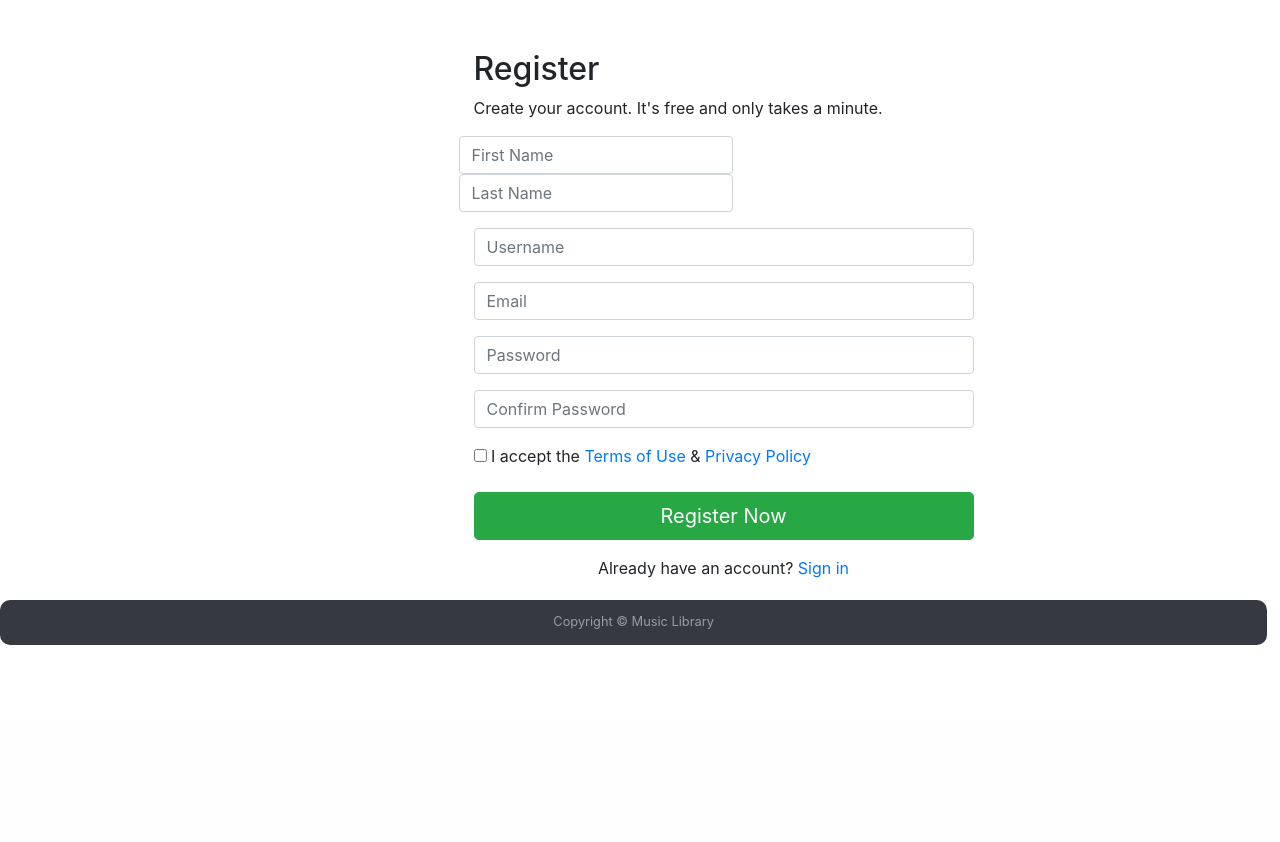
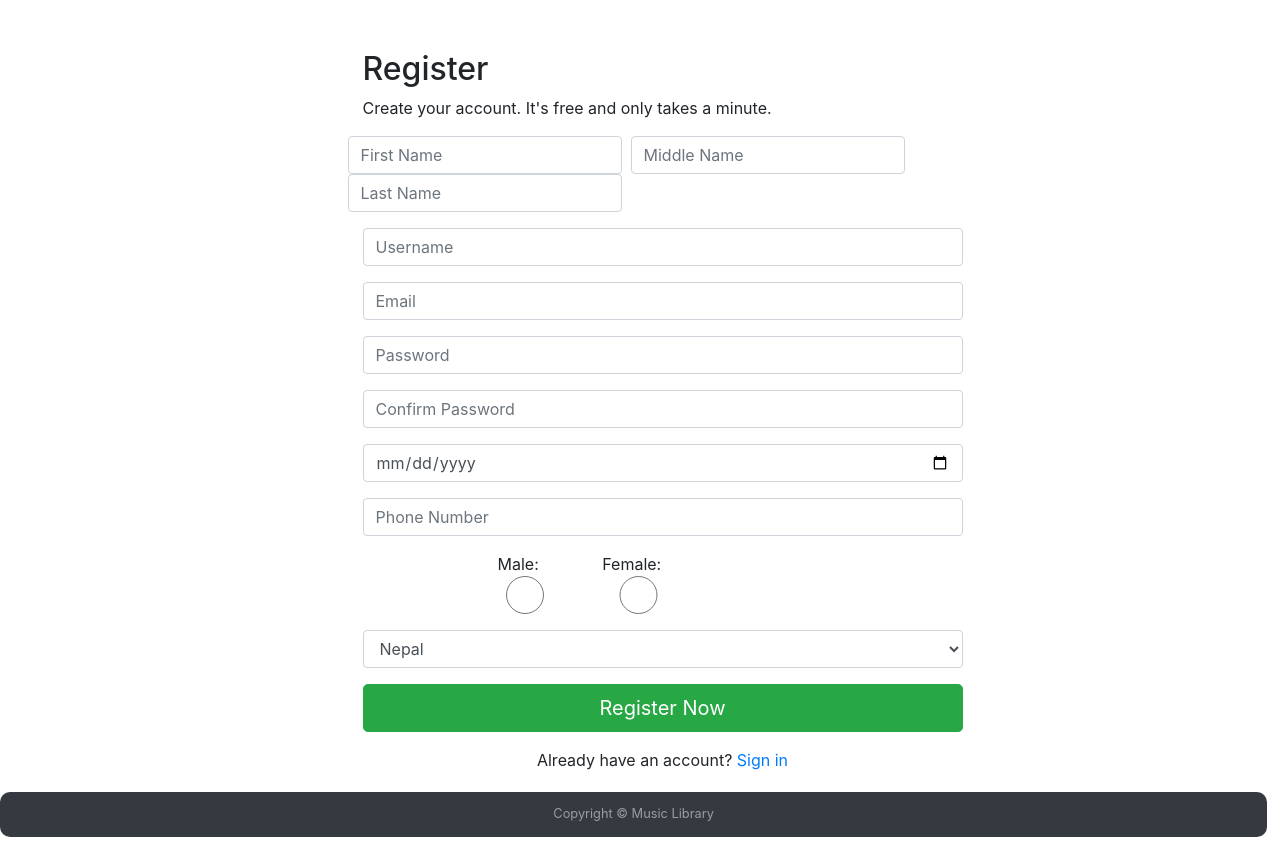
Before and after one commit to iammdsameer/Binaries_ADC3, a Django app: page /user/register/ in a window 1280 px wide. Shown: the part 76-918 px from the top of the page. Before the commit the page ends 721 px from the top, so only its background shows below. Run offline with Django 3.2, Linux system fonts and the light colour scheme; grey boxes labelled with a size stand in for pictures from a placeholder-image service; some libraries are stand-ins or nearby versions.

```diff
--- a/templates/base.html
+++ b/templates/base.html
@@ -54,15 +54,15 @@
                         </li>
                         <li class="nav-item">
                             {% if user.is_authenticated%}
-                            <a class="nav-link" href="../user/profile"
+                            <a class="nav-link" href="/user/profile/"
                                 >My Account</a
                             >
                             {%else%}
-                            <a class="nav-link" href="../user/login">Login</a>
+                            <a class="nav-link" href="/user/login/">Login</a>
                             {%endif%}
                         </li>
                         <li class="nav-item">
-                            <a class="nav-link" href="../user/contact">Contact</a>
+                            <a class="nav-link" href="/user/contact/">Contact</a>
                         </li>
                     </ul>
                 </div>
--- a/user/templates/user/login.html
+++ b/user/templates/user/login.html
@@ -27,5 +27,8 @@
         {{error}}
         <button type="submit" class="btn btn-primary">Login</button>
     </form>
+    <div class="text-center">
+        Do not have account ? <a href="/user/register">Register</a>
+    </div>
 </div>
 {% endblock %}
--- a/user/templates/user/register.html
+++ b/user/templates/user/register.html
@@ -1,6 +1,8 @@
 {%extends 'base.html'%} {%block content%}
 
-<div class="signup-form" style="width:500px;margin-left:35%; margin-top:50px">
+<div class="signup-form" style="width:600px;margin-left:25%; margin-top:50px">
+    <p style="color: red;">{{error}}</p>
+
     <form method="POST">
         {%csrf_token%}
         <h2>Register</h2>
@@ -9,7 +11,7 @@
         </p>
         <div class="form-group">
             <div class="row">
-                <div class="col-xs-6">
+                <div class="col-xs-4">
                     <input
                         type="text"
                         class="form-control"
@@ -18,7 +20,17 @@
                         required="required"
                     />
                 </div>
-                <div class="col-xs-6">
+                &nbsp;&nbsp;
+                <div class="col-xs-4">
+                    <input
+                        type="text"
+                        class="form-control"
+                        name="middle_name"
+                        placeholder="Middle Name"
+                    />
+                </div>
+                &nbsp;&nbsp;
+                <div class="col-xs-4">
                     <input
                         type="text"
                         class="form-control"
@@ -65,12 +77,51 @@
                 required="required"
             />
         </div>
+
         <div class="form-group">
-            <label class="checkbox-inline"
-                ><input type="checkbox" required="required" /> I accept the
-                <a href="#">Terms of Use</a> &amp;
-                <a href="#">Privacy Policy</a></label
-            >
+            <input
+                type="date"
+                class="form-control"
+                name="dob"
+                placeholder="Date of birth"
+            />
+        </div>
+        <div class="form-group">
+            <input
+                type="phone"
+                class="form-control"
+                name="phone"
+                placeholder="Phone Number"
+            />
+        </div>
+
+        <div class="form-group">
+            <div class="row" style="padding-left: 25%;padding-right: 25%;">
+                <div class="col-xs-4" style="padding-right: 50px;">
+                    <span>Male:</span> &nbsp;&nbsp;<input
+                        type="radio"
+                        class="form-control"
+                        name="gender"
+                        value="Male"
+                    />
+                </div>
+                <div class="col-xs-4">
+                    <span>Female:</span> &nbsp;&nbsp;<input
+                        type="radio"
+                        class="form-control"
+                        name="gender"
+                        value="Female"
+                    />
+                </div>
+            </div>
+        </div>
+
+        <div class="form-group">
+            <select class="form-control" name="country">
+                <option value="Nepal">Nepal</option>
+                <option value="India">India</option>
+                <option value="USA">USA</option>
+            </select>
         </div>
         <div class="form-group">
             <button type="submit" class="btn btn-success btn-lg btn-block">
@@ -79,7 +130,7 @@
         </div>
     </form>
     <div class="text-center">
-        Already have an account? <a href="../login">Sign in</a>
+        Already have an account? <a href="/user/login">Sign in</a>
     </div>
 </div>
 
--- a/user/urls.py
+++ b/user/urls.py
@@ -16,7 +16,7 @@ Including another URLconf
 
 from django.urls import path, include
 from . import views
-
+app_name = "user"
 urlpatterns = [
     path('login/', views.user_login, name="login"),
     path('register/',views.register, name='register'),
--- a/user/views.py
+++ b/user/views.py
@@ -5,77 +5,85 @@ from django.urls import reverse
 from django.contrib.auth.models import User, auth
 from django.contrib.auth import authenticate, login, logout
 from django.http import HttpResponse, HttpResponseRedirect
+from django.contrib.auth.decorators import login_required
 
 
 
 
-def index(request):
-    costumers = Customers.objects.all()
-    if request.GET:
-        query = request.GET['q']
-        costumers = get_data_queryset(str(query))
+def register(request):
+    if request.method =='POST':
+        if request.POST['password1']==request.POST['password2']:
+            try:
+                user = User.objects.get(username=request.POST['username'])
+                return render(request,'user/register.html',{'error':'Error: Username is already taken'})
+            except User.DoesNotExist:
+                f_name = request.POST['first_name'].capitalize()
+                l_name = request.POST['last_name'].capitalize()
+                m_name = request.POST['middle_name'].capitalize()
+                dob = request.POST['dob']
+                phone = request.POST['phone']
+                country = request.POST['country']
+                gender = request.POST['gender']
+                username = request.POST['username']
+                email = request.POST['email']
+                password1 = request.POST['password1']
+                user = User.objects.create_user(username=username, password=password1)
 
-    return render(request, 'user/login.html', {'user': user})
+                customers = Customers(email=email,f_name=f_name,l_name=l_name,m_name=m_name,dob=dob,phone=phone,gender = gender, country=country)
 
-def register(request):
-    if request.method == 'POST':
-        first_name = request.POST['first_name']
-        last_name = request.POST['last_name']
-        username = request.POST['username']
-        email = request.POST['email']
-        password1 = request.POST['password1']
-        password2 = request.POST['password2']
-        user = User.objects.create_user(username=username, password=password1,email=email,first_name=first_name,last_name=last_name)
-        user.save()
-        return redirect('/')
+                auth.login(request,user)
+                return redirect('user:profile')
+        else:
+             return render(request, "user/register.html", context={'error':'Error: Password Do not match'})
+
     else:
-        return render(request,'user/register.html',context={})
+        return render(request, "user/register.html", context={})
 
 
 def user_login(request):
-    context={}
+    context = {}
     if request.method == "POST":
-        username = request.POST['username']
-        password = request.POST['password']
+        username = request.POST["username"]
+        password = request.POST["password"]
         user = authenticate(request, username=username, password=password)
         if user:
             login(request, user)
-            return HttpResponseRedirect(reverse('profile'))
+            return redirect("user:profile")
     else:
-        context['error'] = "Provide valid credentials !!"
-        return render(request, 'user/login.html',context)
+        context["error"] = "Provide valid credentials !!"
+        return render(request, "user/login.html", context)
 
 
 def user_logout(request):
-    if request.method=="POST":
+    if request.method == "POST":
         logout(request)
-        return HttpResponseRedirect(reverse('login'))
+        return redirect("music:homepage")
 
+@login_required(login_url='/user/login/')
 def profile(request):
     music = Musics.objects.all()
     # context['user'] = request.user
     if request.POST:
 
-        customer_id = request.POST['cid']
-        Customers.objects.filter(id = cid).update(is_premium='True')
+        customer_id = request.POST["cid"]
+        Customers.objects.filter(id=cid).update(is_premium="True")
 
-
-    return render(request,'user/profile.html',context={'musics':music})
+    return render(request, "user/profile.html", context={"musics": music})
 
 
 def contact(request):
-    #if request.method=="POST":
-        #name=request.POST['name']
+    # if request.method=="POST":
+    # name=request.POST['name']
 
-       return render(request,'user/contact.html',context={})
+    return render(request, "user/contact.html", context={})
+
 
 def get_data_queryset(query=None):
     queryset = []
-    queries = query.split(' ')
+    queries = query.split(" ")
     for q in queries:
         costumers = Costumers.objects.filter(
-            Q(f_name__icontains=q) |
-            Q(l_name__icontains=q) | Q(email__icontains=q)
+            Q(f_name__icontains=q) | Q(l_name__icontains=q) | Q(email__icontains=q)
         )
 
         for c in costumers:
```
Also changed, not shown: user/forms.py (+8 -5 lines), user/models.py (+6 -1 lines), user/templates/user/profile.html (+16 -0 lines), user/migrations/0004_auto_20200127_1316.py (added), user/migrations/0005_auto_20200127_1443.py (added), user/migrations/0006_auto_20200127_1542.py (added), 1 other file.
